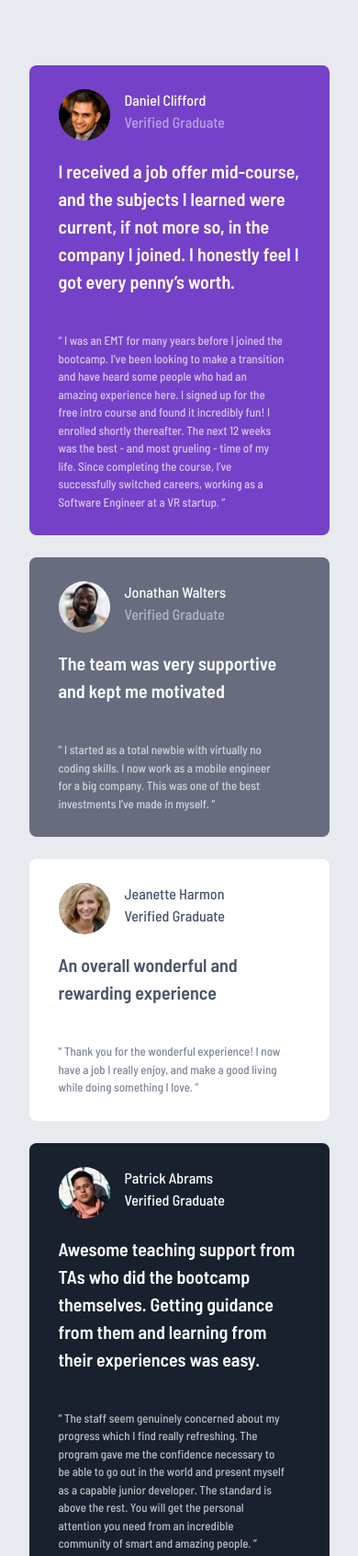
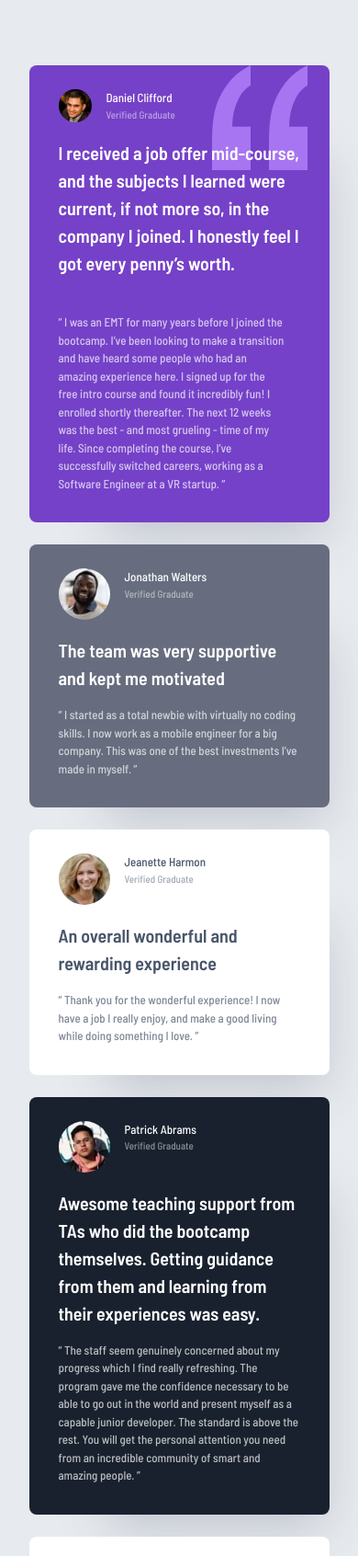
Before and after one commit to Davichobits/testimonials-grid-section, a website: page index.html in a window 390 px wide. Shown: the top 1692 px of the page at 92% size. Drawn offline with Linux system fonts and the light colour scheme.

Commit message:
feat: mobile version

```diff
--- a/index.html
+++ b/index.html
@@ -11,12 +11,12 @@
 <body class="bg-Grey-100 h-screen flex flex-col gap-6 items-center pt-[71px] text-White font-Barlow">
 
   <main>
-    <article class="card bg-Purple-500">
-      <div class="flex gap-4 mb-[18px]">
-        <img class="rounded-full" src="./assets/images/image-daniel.jpg" alt="image-profile">
+      <article class="card card-background bg-Purple-500">
+      <div class="flex gap-4 mb-[18px] items-center">
+        <img class="w-9 h-9  rounded-full" src="./assets/images/image-daniel.jpg" alt="image-profile">
         <div>
-          <h2>Daniel Clifford</h2>
-          <p class="opacity-50">Verified Graduate</p>
+          <h2 class="text-[13px]">Daniel Clifford</h2>
+          <p class="opacity-50 text-[11px]">Verified Graduate</p>
         </div>
       </div>
       <p class="font-semibold text-[20px] mb-10">I received a job offer mid-course, and the subjects I learned were current, if not more so, in the company I joined. I honestly feel I got every penny’s worth.</p>
@@ -27,12 +27,12 @@
       <div class="flex gap-4 mb-[18px]">
         <img class="rounded-full" src="./assets/images/image-jonathan.jpg" alt="image-profile">
         <div>
-          <h2>Jonathan Walters</h2>
-          <p class="opacity-50">Verified Graduate</p>
+          <h2 class="text-[13px]">Jonathan Walters</h2>
+          <p class="opacity-50 text-[11px]">Verified Graduate</p>
         </div>
       </div>
-      <p class="font-semibold text-[20px] mb-10">The team was very supportive and kept me motivated</p>
-      <p class="opacity-70 font-medium text-[13px] w-[247px]">“ I started as a total newbie with virtually no coding skills. I now work as a mobile engineer for a big company. This was one of the best investments I’ve made in myself. ”</p>
+      <p class="font-semibold text-[20px] mb-4">The team was very supportive and kept me motivated</p>
+      <p class="opacity-70 font-medium text-[13px]">“ I started as a total newbie with virtually no coding skills. I now work as a mobile engineer for a big company. This was one of the best investments I’ve made in myself. ”</p>
     </article>
 
 
@@ -40,36 +40,36 @@
       <div class="flex gap-4 mb-[18px]">
         <img class="rounded-full" src="./assets/images/image-jeanette.jpg" alt="image-profile">
         <div>
-          <h2>Jeanette Harmon</h2>
-          <p>Verified Graduate</p>
+          <h2 class="text-[13px]">Jeanette Harmon</h2>
+          <p class="opacity-50 text-[11px]">Verified Graduate</p>
         </div>
       </div>
-      <p class="font-semibold text-[20px] mb-10">An overall wonderful and rewarding experience</p>
-      <p class="opacity-70 font-medium text-[13px] w-[247px]">“ Thank you for the wonderful experience! I now have a job I really enjoy, and make a good living while doing something I love. ”</p>
+      <p class="font-semibold text-[20px] mb-4">An overall wonderful and rewarding experience</p>
+      <p class="opacity-70 font-medium text-[13px]">“ Thank you for the wonderful experience! I now have a job I really enjoy, and make a good living while doing something I love. ”</p>
     </article>
 
     <article class="card bg-Dark-blue">
       <div class="flex gap-4 mb-[18px]">
         <img class="rounded-full" src="./assets/images/image-patrick.jpg" alt="image-profile">
         <div>
-          <h2>Patrick Abrams</h2>
-          <p>Verified Graduate</p>
+          <h2 class="text-[13px]">Patrick Abrams</h2>
+          <p class="opacity-50 text-[11px]">Verified Graduate</p>
         </div>
       </div>
-      <p class="font-semibold text-[20px] mb-10">Awesome teaching support from TAs who did the bootcamp themselves. Getting guidance from them and learning from their experiences was easy.</p>
-      <p class="opacity-70 font-medium text-[13px] w-[247px]">“ The staff seem genuinely concerned about my progress which I find really refreshing. The program gave me the confidence necessary to be able to go out in the world and present myself as a capable junior developer. The standard is above the rest. You will get the personal attention you need from an incredible community of smart and amazing people. ”</p>
+      <p class="font-semibold text-[20px] mb-4">Awesome teaching support from TAs who did the bootcamp themselves. Getting guidance from them and learning from their experiences was easy.</p>
+      <p class="opacity-70 font-medium text-[13px]">“ The staff seem genuinely concerned about my progress which I find really refreshing. The program gave me the confidence necessary to be able to go out in the world and present myself as a capable junior developer. The standard is above the rest. You will get the personal attention you need from an incredible community of smart and amazing people. ”</p>
     </article>
 
     <article class="card bg-White text-Grey-500">
       <div class="flex gap-4 mb-[18px]">
         <img class="rounded-full" src="./assets/images/image-kira.jpg" alt="image-profile">
         <div>
-          <h2>Kira Whittle</h2>
-          <p>Verified Graduate</p>
+          <h2 class="text-[13px]">Kira Whittle</h2>
+          <p class="opacity-50 text-[11px]">Verified Graduate</p>
         </div>
       </div>
-      <p class="font-semibold text-[20px] mb-10">Such a life-changing experience. Highly recommended!</p>
-      <p class="opacity-70 font-medium text-[13px] w-[247px]">“ Before joining the bootcamp, I’ve never written a line of code. I needed some structure from professionals who can help me learn programming step by step. I was encouraged to enroll by a former student of theirs who can only say wonderful things about the program. The entire curriculum and staff did not disappoint. They were very hands-on and I never had to wait long for assistance. The agile team project, in particular, was outstanding. It took my learning to the next level in a way that no tutorial could ever have. In fact, I’ve often referred to it during interviews as an example of my developent experience. It certainly helped me land a job as a full-stack developer after receiving multiple offers. 100% recommend! ”</p>
+      <p class="font-semibold text-[20px] mb-4">Such a life-changing experience. Highly recommended!</p>
+      <p class="opacity-70 font-medium text-[13px]">“ Before joining the bootcamp, I’ve never written a line of code. I needed some structure from professionals who can help me learn programming step by step. I was encouraged to enroll by a former student of theirs who can only say wonderful things about the program. The entire curriculum and staff did not disappoint. They were very hands-on and I never had to wait long for assistance. The agile team project, in particular, was outstanding. It took my learning to the next level in a way that no tutorial could ever have. In fact, I’ve often referred to it during interviews as an example of my developent experience. It certainly helped me land a job as a full-stack developer after receiving multiple offers. 100% recommend! ”</p>
     </article>
   </main>
 </body>
--- a/src/input.css
+++ b/src/input.css
@@ -34,8 +34,15 @@
 @layer components {
   .card {
     width: 327px;
-    padding: 26px 32px;
+    padding: 26px 32px 32px;
     border-radius: 8px;
     margin-bottom: 24px;
+    box-shadow: 40px 60px 50px -47px rgba(72, 85, 106, 0.25);
+  }
+  .card-background {
+    background-image: url("/assets/images/bg-pattern-quotation.svg");
+    background-repeat: no-repeat;
+    background-position: right 24px top;
+    background-size: 104px 114px;
   }
 }
```
Also changed, not shown: src/output.css.
